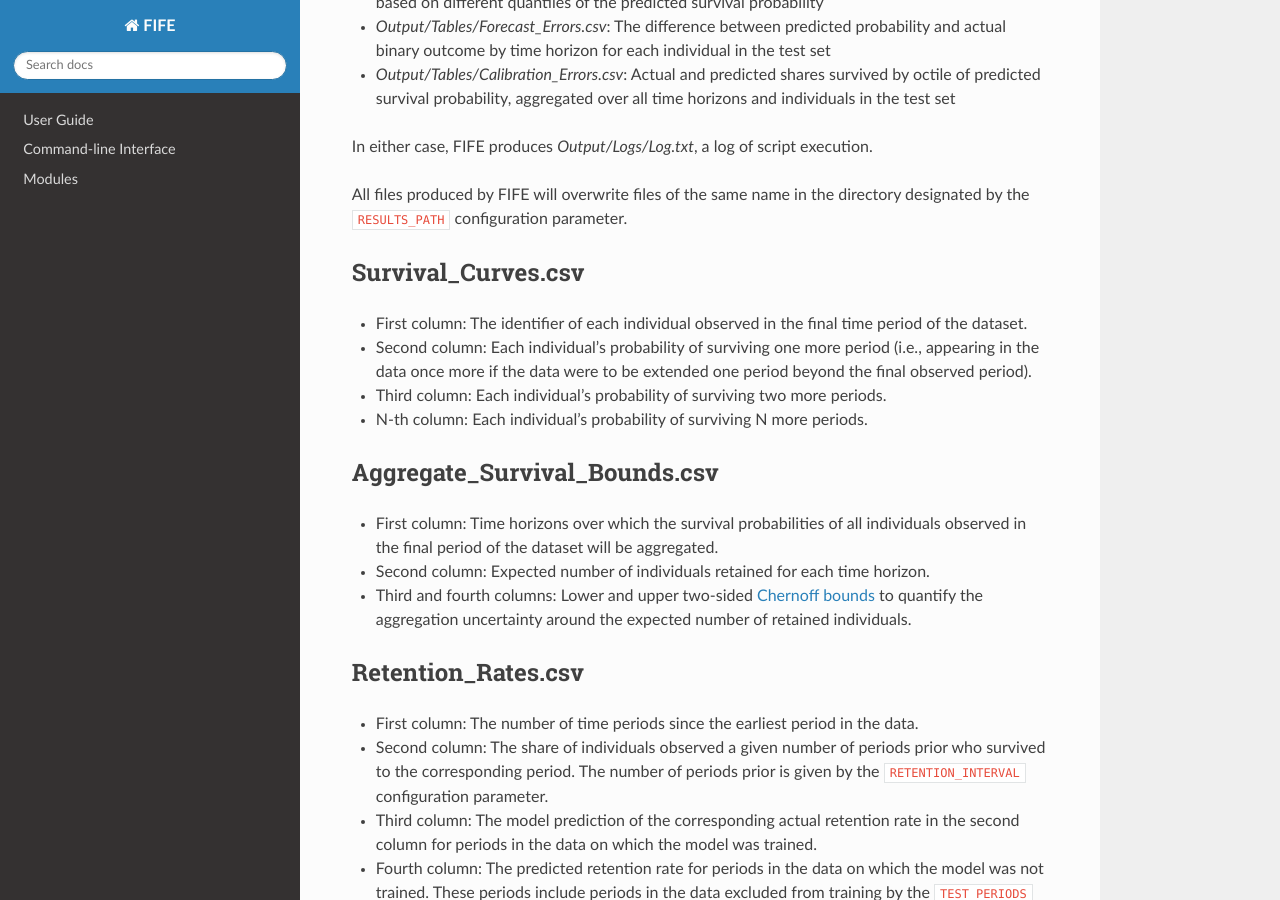
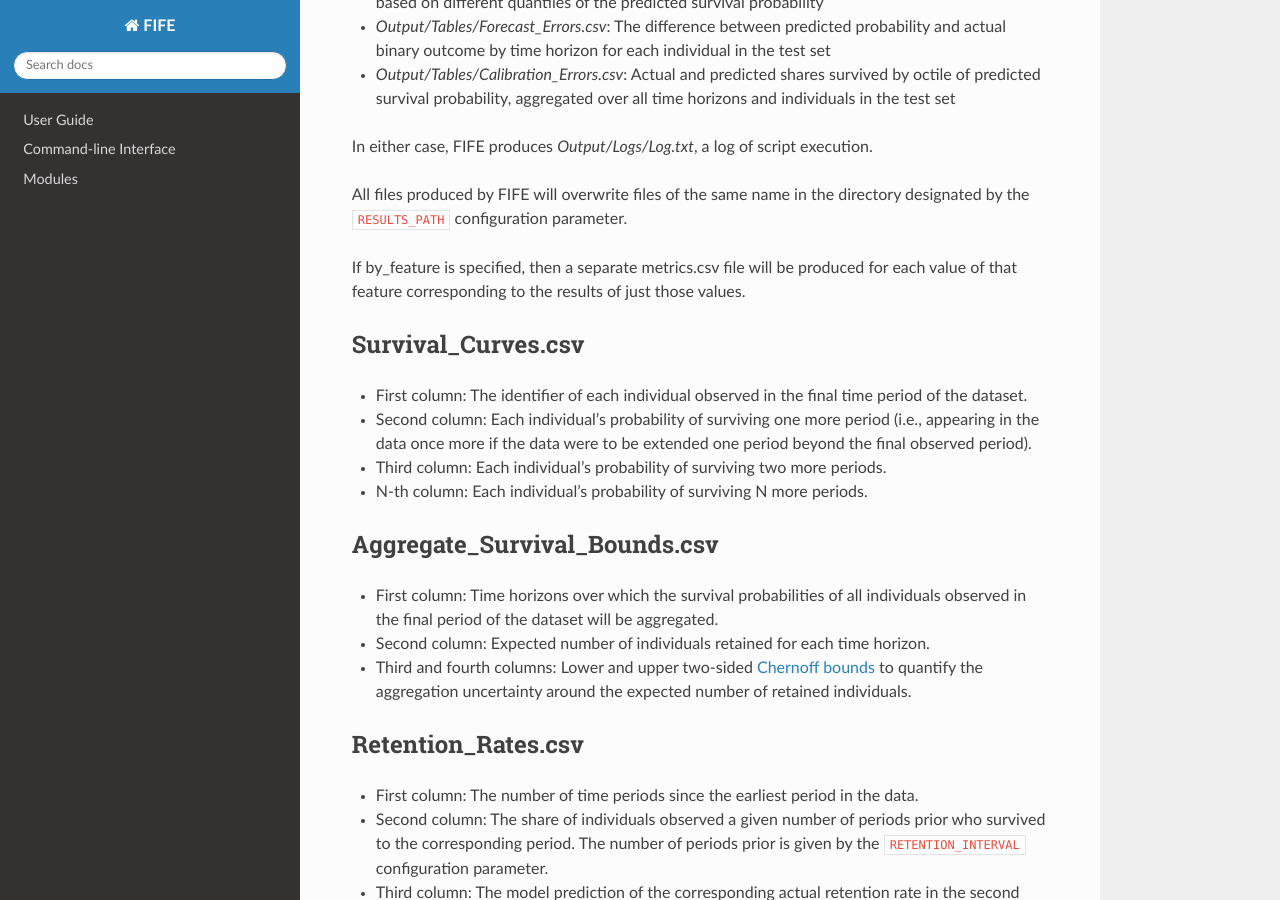
Before and after one commit to IDA-HumanCapital/fife, a Sphinx documentation site: the page built from docs/cli.md, in a window 1280 px wide and 900 px high, scrolled down 2726 px. Built offline with Sphinx 7.4.7 and the Read the Docs theme 2.0.0, drawn with Linux system fonts in a browser that asks for light colours.

Commit message:
Changed Documentation and Example_config
Added "BY_FEATURE" explanation to the documentation and added "BY_FEATURE" to example_config

```diff
--- a/docs/cli.md
+++ b/docs/cli.md
@@ -85,6 +85,8 @@ In either case, FIFE produces *Output/Logs/Log.txt*, a log of script execution.
 
 All files produced by FIFE will overwrite files of the same name in the directory designated by the `RESULTS_PATH` configuration parameter.
 
+If by_feature is specified, then a separate metrics.csv file will be produced for each value of that feature corresponding to the results of just those values.
+
 ##### Survival_Curves.csv
 
 - First column: The identifier of each individual observed in the final time period of the dataset.
--- a/example_config.json
+++ b/example_config.json
@@ -7,6 +7,7 @@
 
     "INDIVIDUAL_IDENTIFIER": "",
     "TIME_IDENTIFIER": "",
+	"BY_FEATURE": "None",
 
     "CATEGORICAL_SUFFIXES": [],
 	"DATETIME_AS_DATE": true,
```
